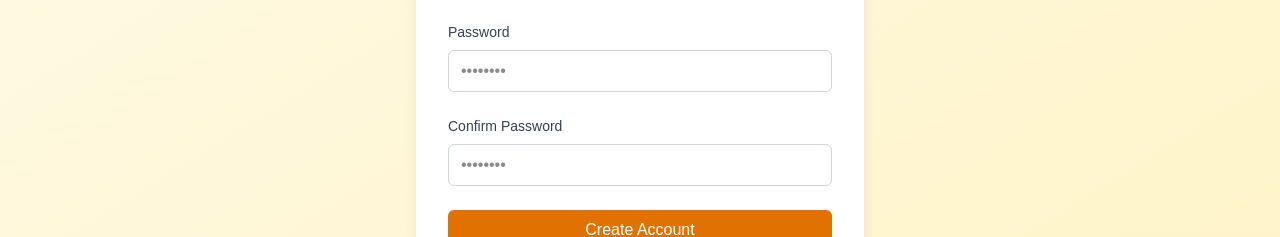
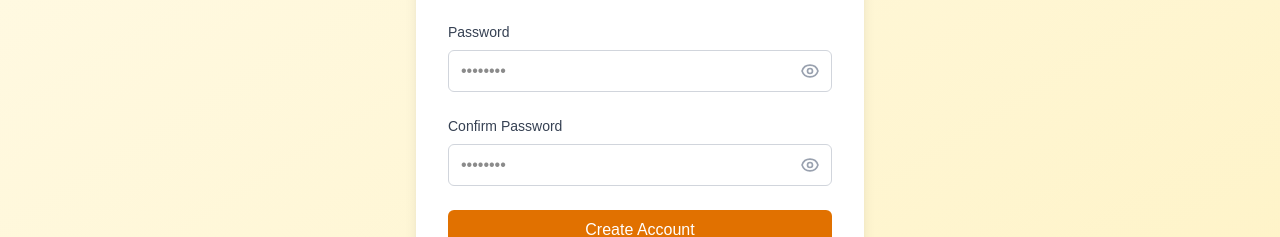
Before and after one commit to amnamunir795/Fin-Valora, a Next.js app: page /signup in a window 1280 px wide. Shown: the part 431-668 px from the top of the page. Built offline with nearby package versions, Linux system fonts and the light colour scheme.

Commit message:
button chage

```diff
--- a/pages/login/index.js
+++ b/pages/login/index.js
@@ -9,6 +9,7 @@ export default function Login() {
   });
   const [errors, setErrors] = useState({});
   const [isLoading, setIsLoading] = useState(false);
+  const [showPassword, setShowPassword] = useState(false);
   const router = useRouter();
 
   const handleChange = (e) => {
@@ -118,17 +119,35 @@ export default function Login() {
             <label htmlFor="password" className="block text-sm font-medium text-gray-700 mb-2">
               Password
             </label>
+            <div className="relative">
               <input
-              type="password"
+                type={showPassword ? "text" : "password"}
                 id="password"
                 name="password"
                 value={formData.password}
                 onChange={handleChange}
-              className={`w-full px-3 py-2 border rounded-md focus:outline-none focus:ring-2 focus:ring-amber-500 ${
+                className={`w-full px-3 py-2 pr-10 border rounded-md focus:outline-none focus:ring-2 focus:ring-amber-500 ${
                   errors.password ? 'border-red-500' : 'border-gray-300'
                 }`}
                 placeholder="••••••••"
               />
+              <button
+                type="button"
+                onClick={() => setShowPassword(!showPassword)}
+                className="absolute inset-y-0 right-0 pr-3 flex items-center text-gray-400 hover:text-gray-600"
+              >
+                {showPassword ? (
+                  <svg className="h-5 w-5" fill="none" viewBox="0 0 24 24" stroke="currentColor">
+                    <path strokeLinecap="round" strokeLinejoin="round" strokeWidth={2} d="M13.875 18.825A10.05 10.05 0 0112 19c-4.478 0-8.268-2.943-9.543-7a9.97 9.97 0 011.563-3.029m5.858.908a3 3 0 114.243 4.243M9.878 9.878l4.242 4.242M9.878 9.878L3 3m6.878 6.878L21 21" />
+                  </svg>
+                ) : (
+                  <svg className="h-5 w-5" fill="none" viewBox="0 0 24 24" stroke="currentColor">
+                    <path strokeLinecap="round" strokeLinejoin="round" strokeWidth={2} d="M15 12a3 3 0 11-6 0 3 3 0 016 0z" />
+                    <path strokeLinecap="round" strokeLinejoin="round" strokeWidth={2} d="M2.458 12C3.732 7.943 7.523 5 12 5c4.478 0 8.268 2.943 9.542 7-1.274 4.057-5.064 7-9.542 7-4.477 0-8.268-2.943-9.542-7z" />
+                  </svg>
+                )}
+              </button>
+            </div>
             {errors.password && (
               <p className="mt-1 text-sm text-red-600">{errors.password}</p>
             )}
--- a/pages/signup/index.js
+++ b/pages/signup/index.js
@@ -13,6 +13,8 @@ export default function SignUp() {
   });
   const [errors, setErrors] = useState({});
   const [isLoading, setIsLoading] = useState(false);
+  const [showPassword, setShowPassword] = useState(false);
+  const [showConfirmPassword, setShowConfirmPassword] = useState(false);
   const router = useRouter();
 
   const handleChange = (e) => {
@@ -78,10 +80,10 @@ export default function SignUp() {
     setErrors({}); // Clear any previous errors
 
     try {
-      const response = await fetch('/api/auth/signup', {
-        method: 'POST',
+      const response = await fetch("/api/auth/signup", {
+        method: "POST",
         headers: {
-          'Content-Type': 'application/json',
+          "Content-Type": "application/json",
         },
         body: JSON.stringify(formData),
       });
@@ -92,20 +94,23 @@ export default function SignUp() {
         // Handle API errors
         if (data.errors && Array.isArray(data.errors)) {
           // Handle validation errors from mongoose
-          setErrors({ submit: data.errors.join(', ') });
+          setErrors({ submit: data.errors.join(", ") });
         } else {
-          setErrors({ submit: data.message || 'Something went wrong. Please try again.' });
+          setErrors({
+            submit: data.message || "Something went wrong. Please try again.",
+          });
         }
         return;
       }
 
       // Success - redirect to home page or show success message
-      console.log('User created successfully:', data.user);
-      router.push('/?signup=success');
-
+      console.log("User created successfully:", data.user);
+      router.push("/?signup=success");
     } catch (error) {
-      console.error('Signup error:', error);
-      setErrors({ submit: 'Network error. Please check your connection and try again.' });
+      console.error("Signup error:", error);
+      setErrors({
+        submit: "Network error. Please check your connection and try again.",
+      });
     } finally {
       setIsLoading(false);
     }
@@ -243,17 +248,60 @@ export default function SignUp() {
             >
               Password
             </label>
+            <div className="relative">
               <input
-              type="password"
+                type={showPassword ? "text" : "password"}
                 id="password"
                 name="password"
                 value={formData.password}
                 onChange={handleChange}
-              className={`w-full px-3 py-2 border rounded-md focus:outline-none focus:ring-2 focus:ring-amber-500 ${
+                className={`w-full px-3 py-2 pr-10 border rounded-md focus:outline-none focus:ring-2 focus:ring-amber-500 ${
                   errors.password ? "border-red-500" : "border-gray-300"
                 }`}
                 placeholder="••••••••"
               />
+              <button
+                type="button"
+                onClick={() => setShowPassword(!showPassword)}
+                className="absolute inset-y-0 right-0 pr-3 flex items-center text-gray-400 hover:text-gray-600"
+              >
+                {showPassword ? (
+                  <svg
+                    className="h-5 w-5"
+                    fill="none"
+                    viewBox="0 0 24 24"
+                    stroke="currentColor"
+                  >
+                    <path
+                      strokeLinecap="round"
+                      strokeLinejoin="round"
+                      strokeWidth={2}
+                      d="M13.875 18.825A10.05 10.05 0 0112 19c-4.478 0-8.268-2.943-9.543-7a9.97 9.97 0 011.563-3.029m5.858.908a3 3 0 114.243 4.243M9.878 9.878l4.242 4.242M9.878 9.878L3 3m6.878 6.878L21 21"
+                    />
+                  </svg>
+                ) : (
+                  <svg
+                    className="h-5 w-5"
+                    fill="none"
+                    viewBox="0 0 24 24"
+                    stroke="currentColor"
+                  >
+                    <path
+                      strokeLinecap="round"
+                      strokeLinejoin="round"
+                      strokeWidth={2}
+                      d="M15 12a3 3 0 11-6 0 3 3 0 016 0z"
+                    />
+                    <path
+                      strokeLinecap="round"
+                      strokeLinejoin="round"
+                      strokeWidth={2}
+                      d="M2.458 12C3.732 7.943 7.523 5 12 5c4.478 0 8.268 2.943 9.542 7-1.274 4.057-5.064 7-9.542 7-4.477 0-8.268-2.943-9.542-7z"
+                    />
+                  </svg>
+                )}
+              </button>
+            </div>
             {errors.password && (
               <p className="mt-1 text-sm text-red-600">{errors.password}</p>
             )}
@@ -266,17 +314,60 @@ export default function SignUp() {
             >
               Confirm Password
             </label>
+            <div className="relative">
               <input
-              type="password"
+                type={showConfirmPassword ? "text" : "password"}
                 id="confirmPassword"
                 name="confirmPassword"
                 value={formData.confirmPassword}
                 onChange={handleChange}
-              className={`w-full px-3 py-2 border rounded-md focus:outline-none focus:ring-2 focus:ring-amber-500 ${
+                className={`w-full px-3 py-2 pr-10 border rounded-md focus:outline-none focus:ring-2 focus:ring-amber-500 ${
                   errors.confirmPassword ? "border-red-500" : "border-gray-300"
                 }`}
                 placeholder="••••••••"
               />
+              <button
+                type="button"
+                onClick={() => setShowConfirmPassword(!showConfirmPassword)}
+                className="absolute inset-y-0 right-0 pr-3 flex items-center text-gray-400 hover:text-gray-600"
+              >
+                {showConfirmPassword ? (
+                  <svg
+                    className="h-5 w-5"
+                    fill="none"
+                    viewBox="0 0 24 24"
+                    stroke="currentColor"
+                  >
+                    <path
+                      strokeLinecap="round"
+                      strokeLinejoin="round"
+                      strokeWidth={2}
+                      d="M13.875 18.825A10.05 10.05 0 0112 19c-4.478 0-8.268-2.943-9.543-7a9.97 9.97 0 011.563-3.029m5.858.908a3 3 0 114.243 4.243M9.878 9.878l4.242 4.242M9.878 9.878L3 3m6.878 6.878L21 21"
+                    />
+                  </svg>
+                ) : (
+                  <svg
+                    className="h-5 w-5"
+                    fill="none"
+                    viewBox="0 0 24 24"
+                    stroke="currentColor"
+                  >
+                    <path
+                      strokeLinecap="round"
+                      strokeLinejoin="round"
+                      strokeWidth={2}
+                      d="M15 12a3 3 0 11-6 0 3 3 0 016 0z"
+                    />
+                    <path
+                      strokeLinecap="round"
+                      strokeLinejoin="round"
+                      strokeWidth={2}
+                      d="M2.458 12C3.732 7.943 7.523 5 12 5c4.478 0 8.268 2.943 9.542 7-1.274 4.057-5.064 7-9.542 7-4.477 0-8.268-2.943-9.542-7z"
+                    />
+                  </svg>
+                )}
+              </button>
+            </div>
             {errors.confirmPassword && (
               <p className="mt-1 text-sm text-red-600">
                 {errors.confirmPassword}
@@ -302,7 +393,10 @@ export default function SignUp() {
         <div className="mt-6 text-center">
           <p className="text-sm text-gray-600">
             Already have an account?{" "}
-            <Link href="/login" className="text-amber-600 hover:text-amber-700 font-medium">
+            <Link
+              href="/login"
+              className="text-amber-600 hover:text-amber-700 font-medium"
+            >
               Sign in
             </Link>
           </p>
```
Lines whose indentation alone changed are shown as unchanged.
